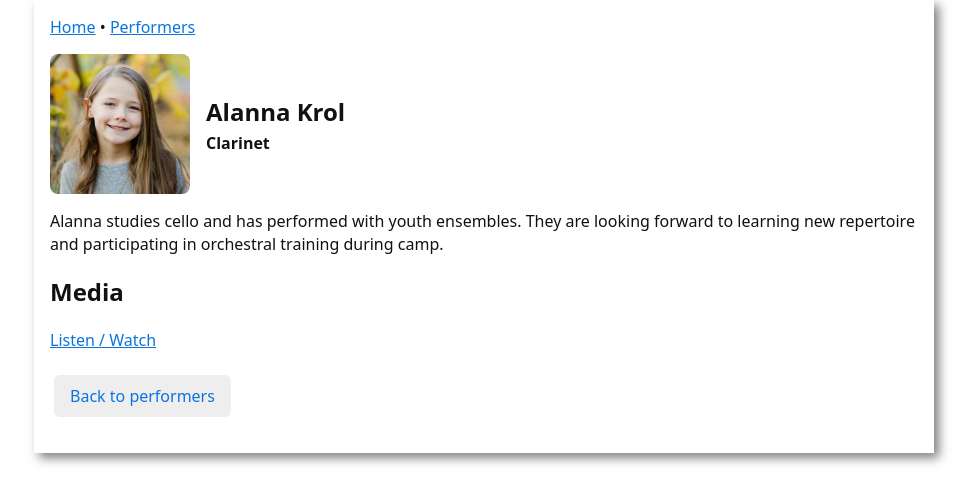
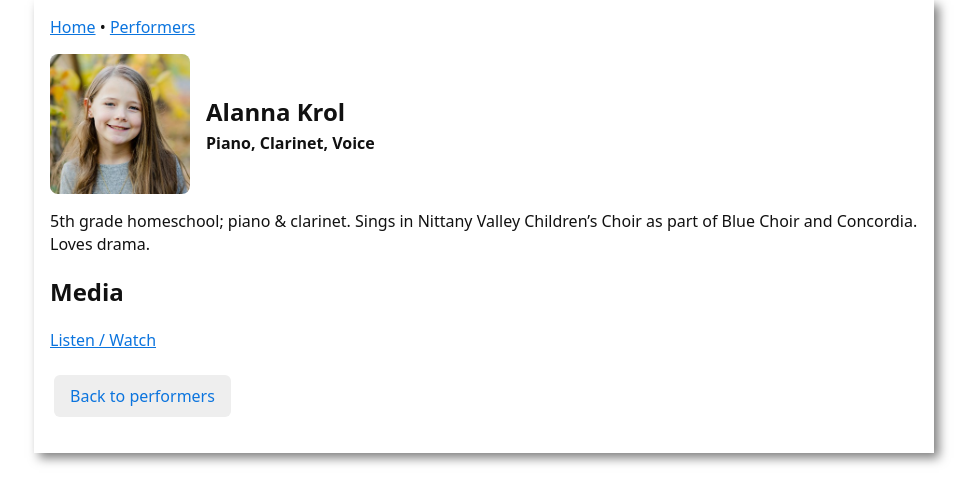
Before and after one commit to KurtKroeker/csehy-fundraising, a Jekyll site: the page built from _performers/alanna-krol.md, in a window 1280 px wide. Shown: the top 504 px of the page, without its empty margins (156-1133 px from the left). Built offline with Jekyll 4.4.1, drawn with Linux system fonts in a browser that asks for light colours.

Commit message:
update wrong information

```diff
--- a/_performers/alanna-krol.md
+++ b/_performers/alanna-krol.md
@@ -2,9 +2,9 @@
 layout: performer
 title: "Alanna Krol"
 name: "Alanna Krol"
-instrument: "Clarinet"
+instrument: "Piano, Clarinet, Voice"
 photo: "Alanna-headshot-orig.jpg"
 bio: >
-  Alanna studies cello and has performed with youth ensembles. They are looking forward to learning new repertoire and participating in orchestral training during camp.
+  5th grade homeschool; piano & clarinet. Sings in Nittany Valley Children’s Choir as part of Blue Choir and Concordia. Loves drama.
 media_url: ""
 ---
```
Also changed, not shown: _performers/elsa-krol.md (+1 -1 lines), _performers/josephine-kroeker.md (+1 -1 lines).
